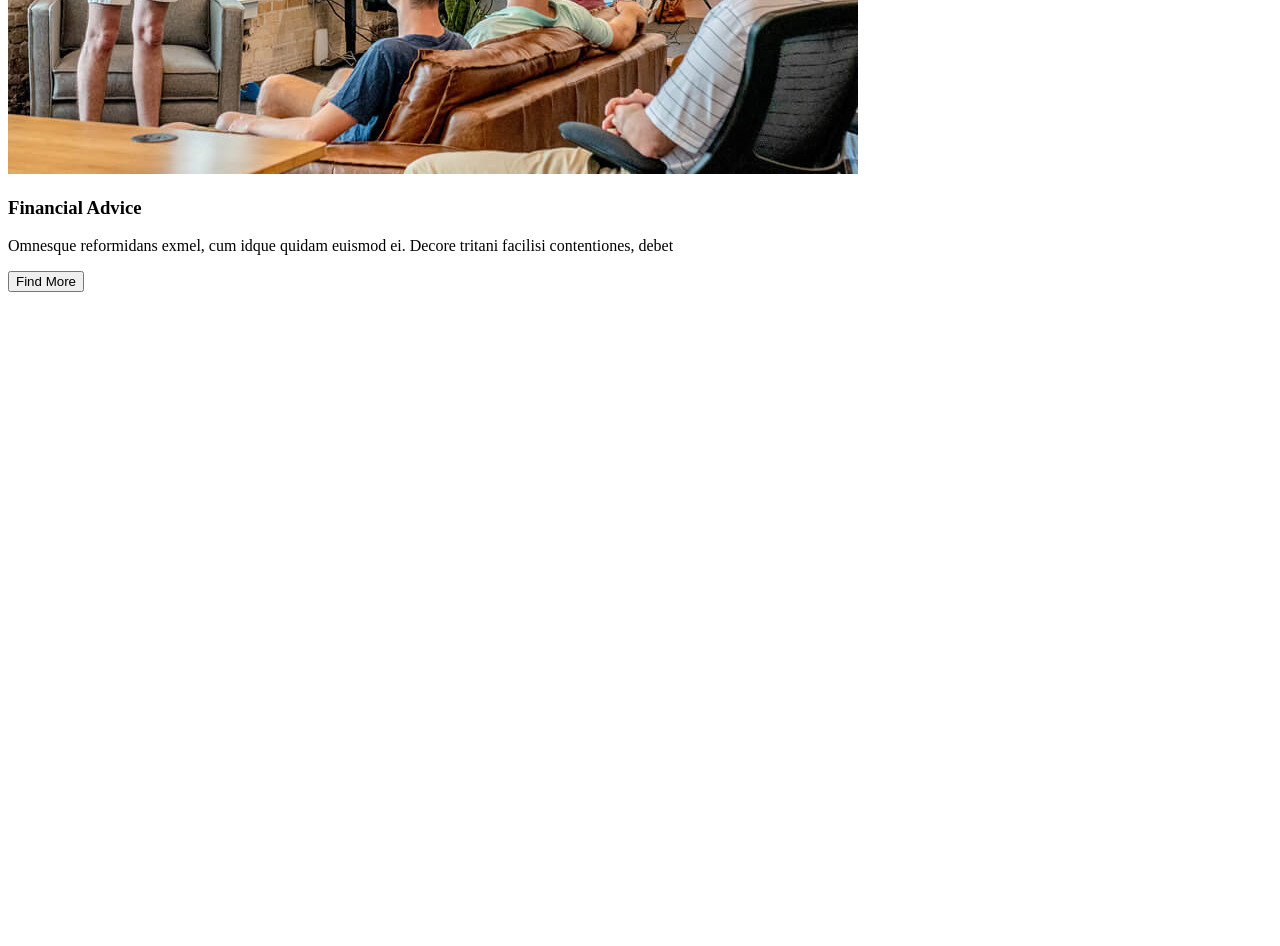
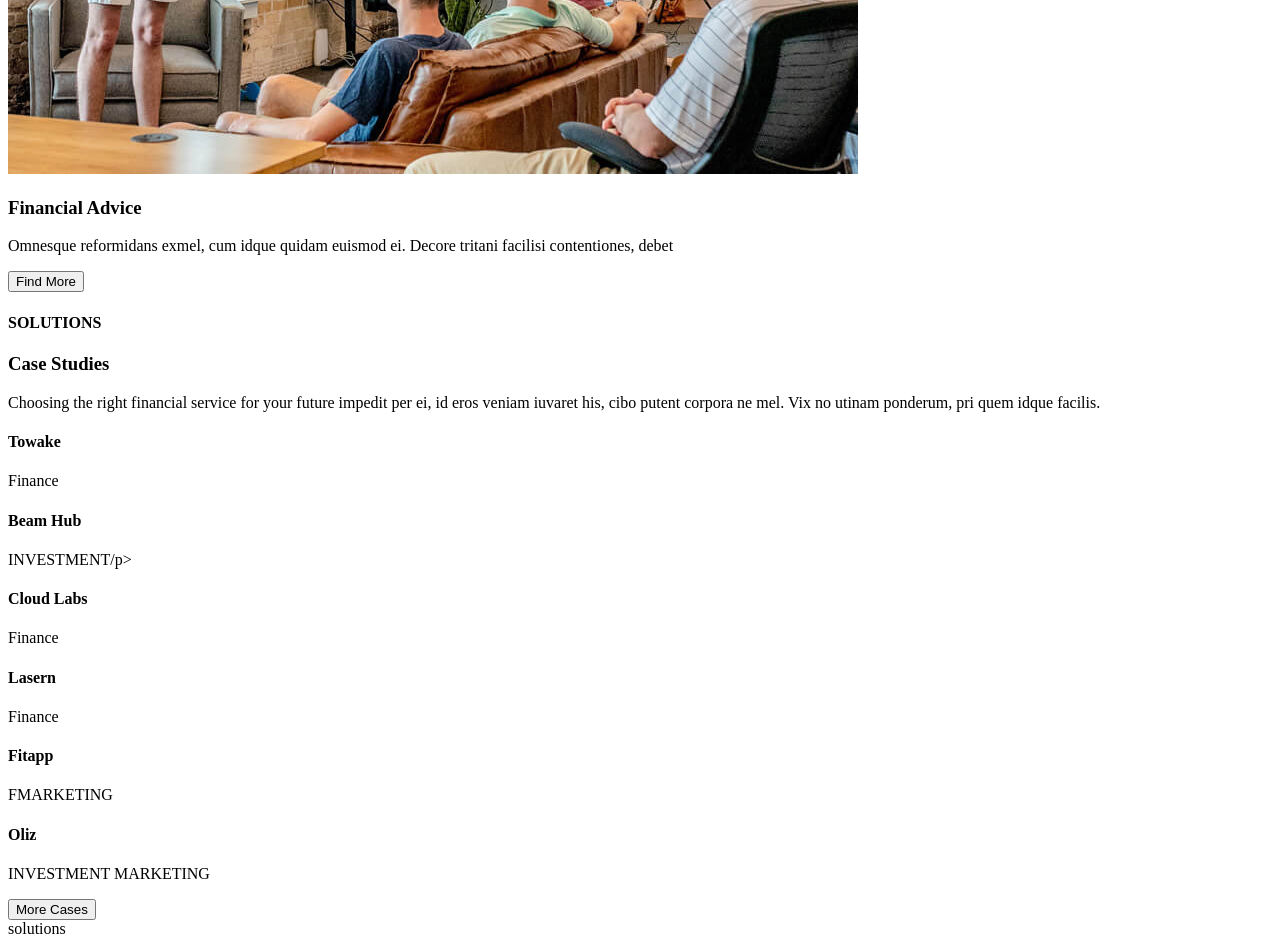
Before and after one commit to SamuelMunoz28/Web, a website: page html/index.html in a window 1280 px wide. Shown: the part 8712-9658 px from the top of the page. Before the commit the page ends 9012 px from the top, so only its background shows below. Drawn offline with Linux system fonts and the light colour scheme.

Commit message:
section-solutions

```diff
--- a/html/index.html
+++ b/html/index.html
@@ -251,7 +251,41 @@
             </div>
 
         </section>
+        <section class="section-solutions">
+            <h4 class="mini-titulo"><span>SOLUTIONS</span></h4>
+            <h3>Case Studies</h3>
+                <p>Choosing the right financial service for your future impedit per ei, id eros veniam iuvaret his, cibo putent corpora ne mel. Vix no utinam ponderum, pri quem idque facilis.</p>
 
+                <div class="case-studies-images">
+                    <div class="images studies">
+                        <h4>Towake</h4>
+                        <p>Finance</p>
+                    </div>
+                    <div class="images studies">
+                        <h4>Beam Hub</h4>
+                        <p>INVESTMENT/p>
+                    </div>
+                    <div class="images studies">
+                        <h4>Cloud Labs</h4>
+                        <p>Finance</p>
+                    </div>
+                    <div class="images studies">
+                        <h4>Lasern</h4>
+                        <p>Finance</p>
+                    </div>
+                    <div class="images studies">
+                        <h4>Fitapp</h4>
+                        <p>FMARKETING</p>
+                    </div>
+                    <div class="images studies">
+                        <h4>Oliz</h4>
+                        <p>INVESTMENT MARKETING</p>
+                    </div>
+                </div>
+                <button>More Cases</button>
+            </h3>
+
+        </section>solutions
 
 
 
```
